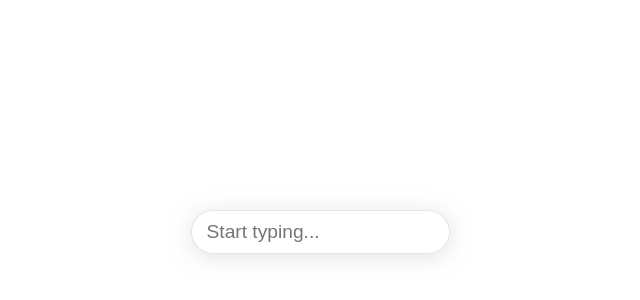
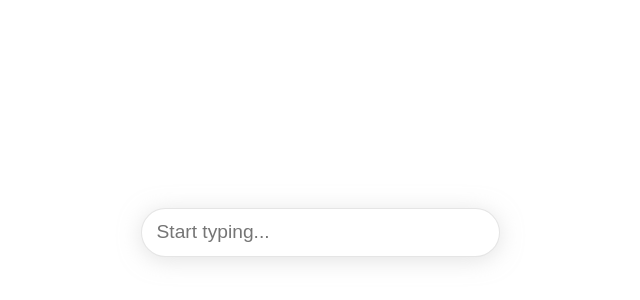
Before and after one commit to alex-mosneagu/annoying-design, a Vue app: page / in a window 1280 px wide. Shown: the part 168-468 px from the top of the page, without its empty margins (320-960 px from the left). Built offline with nearby package versions, Linux system fonts and the light colour scheme.

Commit message:
make it to lose focuse more

```diff
--- a/src/App.vue
+++ b/src/App.vue
@@ -55,7 +55,7 @@ export default {
       this.checkCorrectness();
       setTimeout(() => {
         this.$refs.input.focus();
-      }, 500);
+      }, 3500);
     },
     handleFocus() {
       this.currentPlaceholder = "Keep going...";
@@ -139,8 +139,8 @@ body {
 }
 input {
   display: block;
-  width: 240px;
-  height: 40px;
+  width: 340px;
+  height: 45px;
   outline: none;
   border: 1px solid rgba(0, 0, 0, 0.1);
   border-radius: 4px;
```
